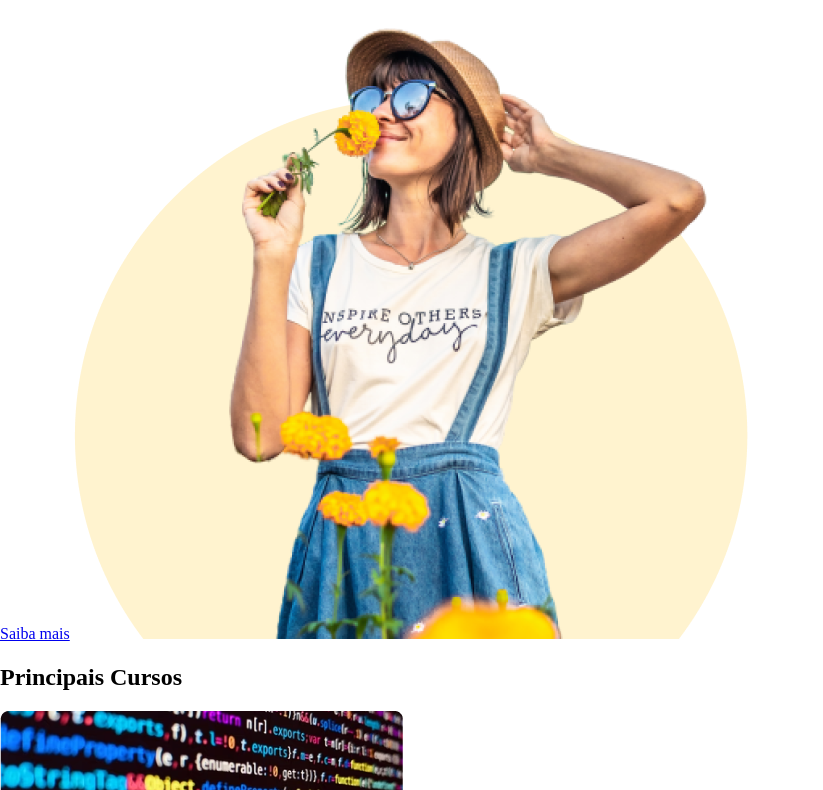
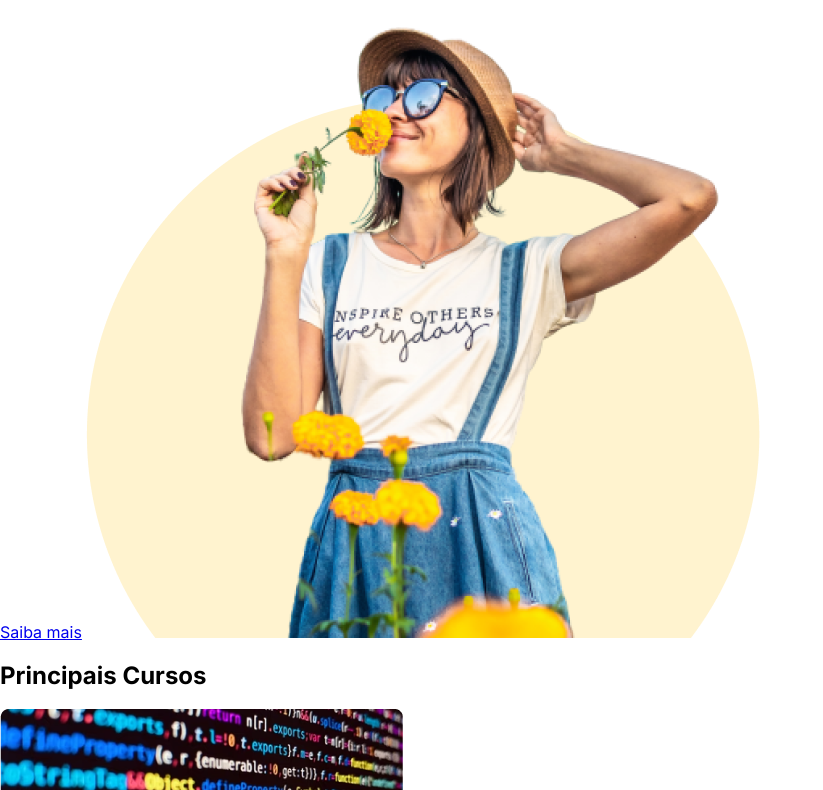
Before and after one commit to jeansillva/ProjetoAprenser, a plain HTML site: page index.html in a window 1280 px wide. Shown: the part 228-1018 px from the top of the page, without its empty margins (0-823 px from the left). Drawn offline with Linux system fonts and the light colour scheme.

Commit message:
Adicionando Fonte Inter
Importando fonte do google fonts

```diff
--- /dev/null
+++ b/css/estilo.css
@@ -0,0 +1,3 @@
+body{
+    font-family: "Inter", sans-serif;
+}
--- a/index.html
+++ b/index.html
@@ -5,7 +5,12 @@
 
     <title>Projeto Aprenser</title>
 
+    <link rel="preconnect" href="https://fonts.googleapis.com">
+    <link rel="preconnect" href="https://fonts.gstatic.com" crossorigin>
+    <link href="https://fonts.googleapis.com/css2?family=Inter:ital,opsz,wght@0,14..32,100..900;1,14..32,100..900&display=swap" rel="stylesheet">
     <link rel="stylesheet" href="css/normalize.css">
+
+    <link rel="stylesheet" href="css/estilo.css">
 </head>
 
 <body>
```
